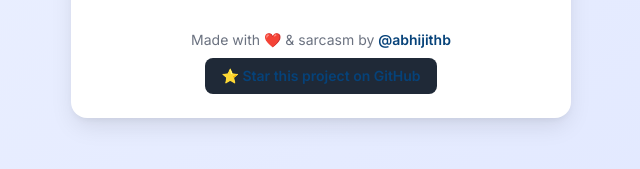
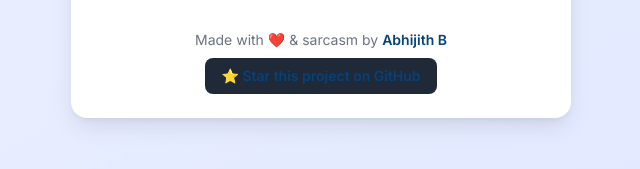
Before and after one commit to abhi-jithb/malayalam-motivator, a website: page index.html in a window 1280 px wide. Shown: the part 539-708 px from the top of the page, 319-959 px from the left. Drawn offline with nearby package versions, Linux system fonts and the light colour scheme.

Commit message:
Update index.html

```diff
--- a/index.html
+++ b/index.html
@@ -122,7 +122,7 @@
     <div id="footer">
       <p class="mb-2">
         Made with ❤️ & sarcasm by
-        <a href="https://github.com/abhi-jthb" target="_blank">@abhijithb</a>
+        <a href="https://github.com/abhi-jthb" target="_blank">Abhijith B</a>
       </p>
       <a
         href="https://github.com/abhi-jithb/malayalam-motivator"
```
